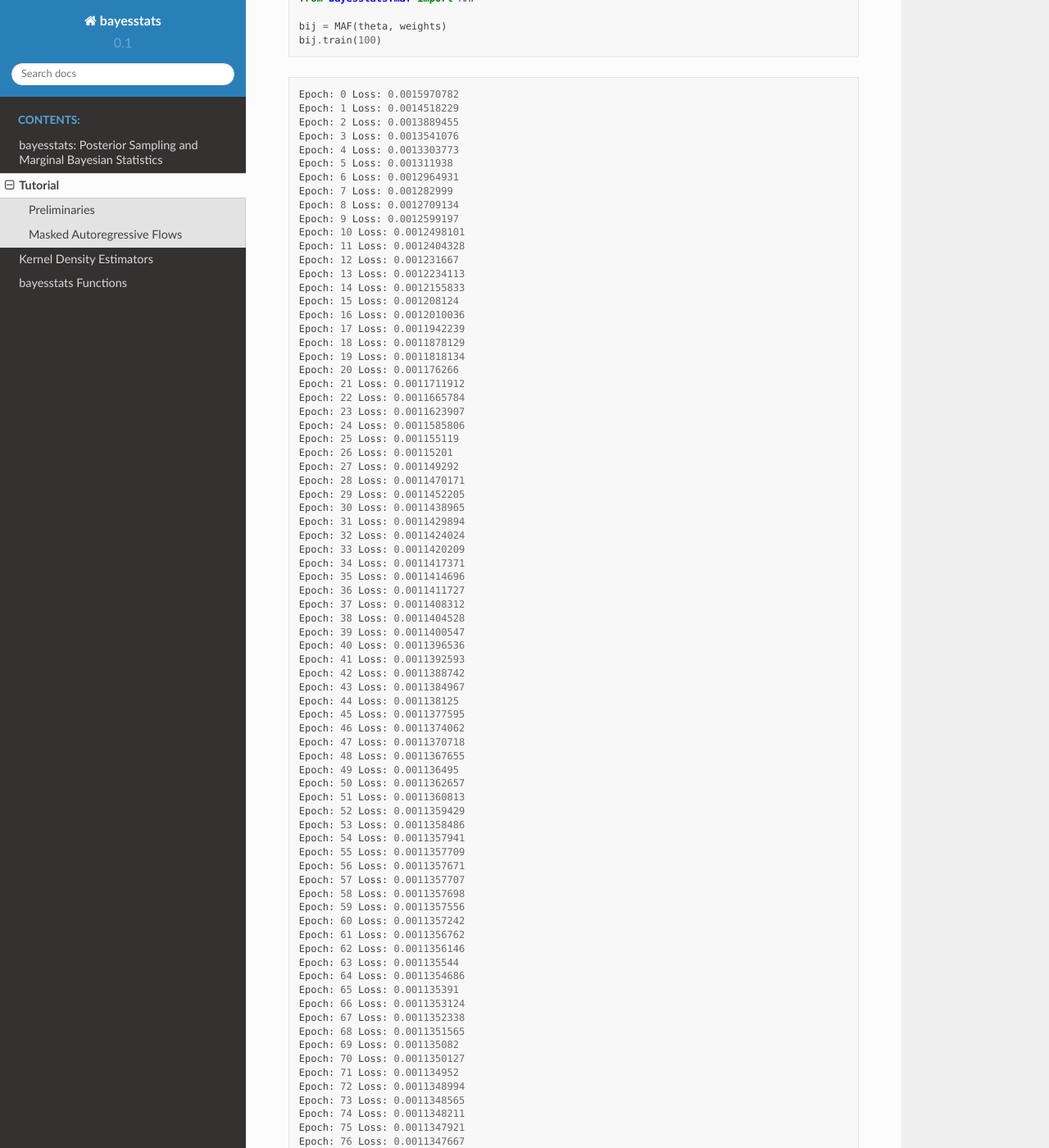
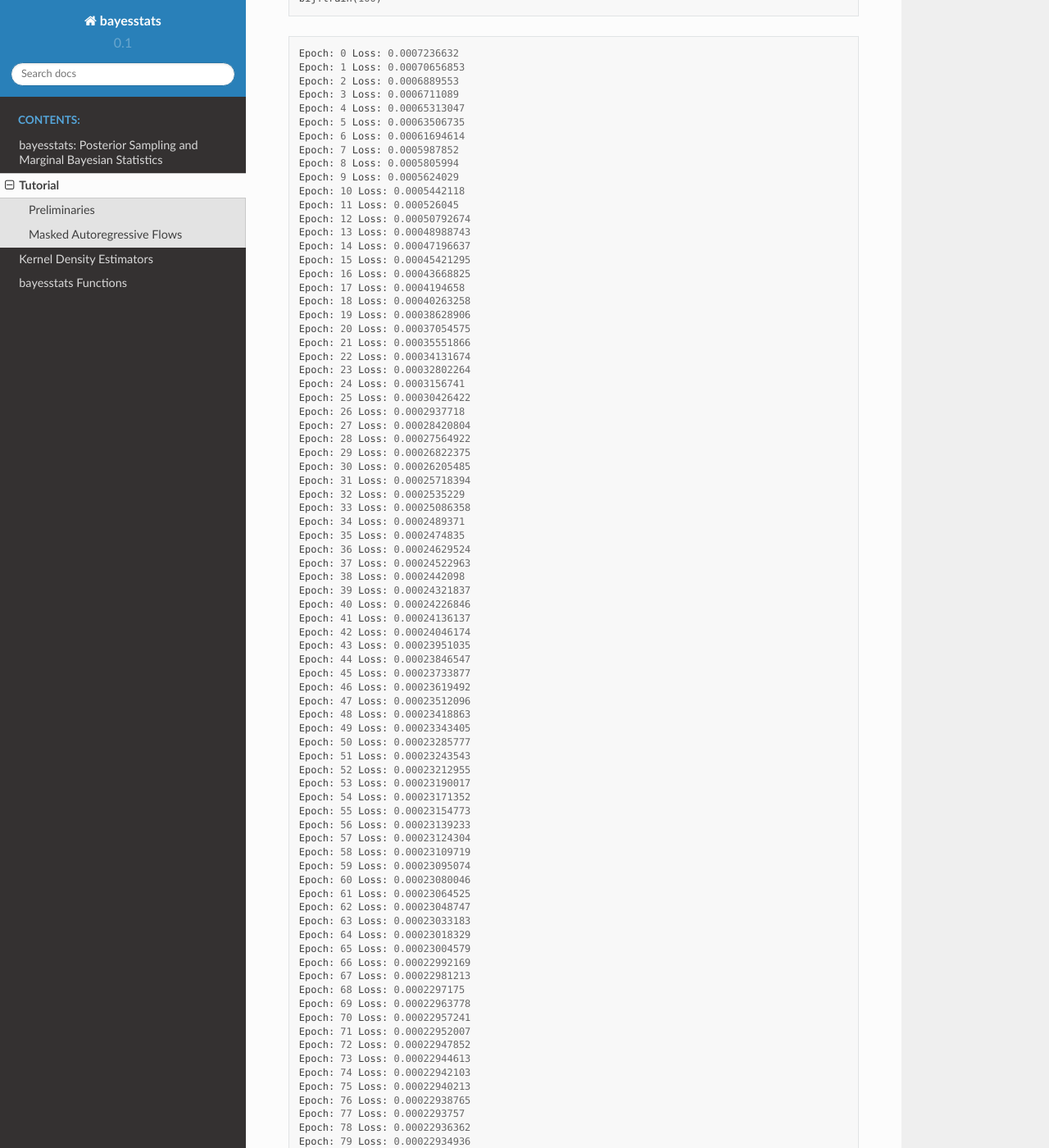
Before and after one commit to htjb/margarine, a Sphinx documentation site: the page built from docs/source/tutorial.rst, in a window 1280 px wide and 1400 px high, scrolled down 2692 px. Shown: the whole window at 82% size. Built offline with Sphinx 7.4.7 and the Read the Docs theme 2.0.0, drawn with Linux system fonts in a browser that asks for light colours; some of the changed text lies outside the part shown.

Commit message:
changed tutorial example samples to the test set

```diff
--- a/docs/source/tutorial.rst
+++ b/docs/source/tutorial.rst
@@ -130,106 +124,106 @@
 
 .. parsed-literal::
 
-    Epoch: 0 Loss: 0.0015970782
-    Epoch: 1 Loss: 0.0014518229
-    Epoch: 2 Loss: 0.0013889455
-    Epoch: 3 Loss: 0.0013541076
-    Epoch: 4 Loss: 0.0013303773
-    Epoch: 5 Loss: 0.001311938
-    Epoch: 6 Loss: 0.0012964931
-    Epoch: 7 Loss: 0.001282999
-    Epoch: 8 Loss: 0.0012709134
-    Epoch: 9 Loss: 0.0012599197
-    Epoch: 10 Loss: 0.0012498101
-    Epoch: 11 Loss: 0.0012404328
-    Epoch: 12 Loss: 0.001231667
-    Epoch: 13 Loss: 0.0012234113
-    Epoch: 14 Loss: 0.0012155833
-    Epoch: 15 Loss: 0.001208124
-    Epoch: 16 Loss: 0.0012010036
-    Epoch: 17 Loss: 0.0011942239
-    Epoch: 18 Loss: 0.0011878129
-    Epoch: 19 Loss: 0.0011818134
-    Epoch: 20 Loss: 0.001176266
-    Epoch: 21 Loss: 0.0011711912
-    Epoch: 22 Loss: 0.0011665784
-    Epoch: 23 Loss: 0.0011623907
-    Epoch: 24 Loss: 0.0011585806
-    Epoch: 25 Loss: 0.001155119
-    Epoch: 26 Loss: 0.00115201
-    Epoch: 27 Loss: 0.001149292
-    Epoch: 28 Loss: 0.0011470171
-    Epoch: 29 Loss: 0.0011452205
-    Epoch: 30 Loss: 0.0011438965
-    Epoch: 31 Loss: 0.0011429894
-    Epoch: 32 Loss: 0.0011424024
-    Epoch: 33 Loss: 0.0011420209
-    Epoch: 34 Loss: 0.0011417371
-    Epoch: 35 Loss: 0.0011414696
-    Epoch: 36 Loss: 0.0011411727
-    Epoch: 37 Loss: 0.0011408312
-    Epoch: 38 Loss: 0.0011404528
-    Epoch: 39 Loss: 0.0011400547
-    Epoch: 40 Loss: 0.0011396536
-    Epoch: 41 Loss: 0.0011392593
-    Epoch: 42 Loss: 0.0011388742
-    Epoch: 43 Loss: 0.0011384967
-    Epoch: 44 Loss: 0.001138125
-    Epoch: 45 Loss: 0.0011377595
-    Epoch: 46 Loss: 0.0011374062
-    Epoch: 47 Loss: 0.0011370718
-    Epoch: 48 Loss: 0.0011367655
-    Epoch: 49 Loss: 0.001136495
-    Epoch: 50 Loss: 0.0011362657
-    Epoch: 51 Loss: 0.0011360813
-    Epoch: 52 Loss: 0.0011359429
-    Epoch: 53 Loss: 0.0011358486
-    Epoch: 54 Loss: 0.0011357941
-    Epoch: 55 Loss: 0.0011357709
-    Epoch: 56 Loss: 0.0011357671
-    Epoch: 57 Loss: 0.0011357707
-    Epoch: 58 Loss: 0.0011357698
-    Epoch: 59 Loss: 0.0011357556
-    Epoch: 60 Loss: 0.0011357242
-    Epoch: 61 Loss: 0.0011356762
-    Epoch: 62 Loss: 0.0011356146
-    Epoch: 63 Loss: 0.001135544
-    Epoch: 64 Loss: 0.0011354686
-    Epoch: 65 Loss: 0.001135391
-    Epoch: 66 Loss: 0.0011353124
-    Epoch: 67 Loss: 0.0011352338
-    Epoch: 68 Loss: 0.0011351565
-    Epoch: 69 Loss: 0.001135082
-    Epoch: 70 Loss: 0.0011350127
-    Epoch: 71 Loss: 0.001134952
-    Epoch: 72 Loss: 0.0011348994
-    Epoch: 73 Loss: 0.0011348565
-    Epoch: 74 Loss: 0.0011348211
-    Epoch: 75 Loss: 0.0011347921
-    Epoch: 76 Loss: 0.0011347667
-    Epoch: 77 Loss: 0.0011347437
-    Epoch: 78 Loss: 0.001134721
-    Epoch: 79 Loss: 0.001134698
-    Epoch: 80 Loss: 0.0011346744
-    Epoch: 81 Loss: 0.0011346501
-    Epoch: 82 Loss: 0.0011346246
-    Epoch: 83 Loss: 0.0011345983
-    Epoch: 84 Loss: 0.0011345717
-    Epoch: 85 Loss: 0.0011345448
-    Epoch: 86 Loss: 0.0011345173
-    Epoch: 87 Loss: 0.0011344894
-    Epoch: 88 Loss: 0.0011344613
-    Epoch: 89 Loss: 0.0011344329
-    Epoch: 90 Loss: 0.001134404
-    Epoch: 91 Loss: 0.0011343753
-    Epoch: 92 Loss: 0.0011343475
-    Epoch: 93 Loss: 0.0011343205
-    Epoch: 94 Loss: 0.0011342944
-    Epoch: 95 Loss: 0.0011342694
-    Epoch: 96 Loss: 0.0011342455
-    Epoch: 97 Loss: 0.0011342218
-    Epoch: 98 Loss: 0.0011341982
-    Epoch: 99 Loss: 0.0011341749
+    Epoch: 0 Loss: 0.0007236632
+    Epoch: 1 Loss: 0.00070656853
+    Epoch: 2 Loss: 0.0006889553
+    Epoch: 3 Loss: 0.0006711089
+    Epoch: 4 Loss: 0.00065313047
+    Epoch: 5 Loss: 0.00063506735
+    Epoch: 6 Loss: 0.00061694614
+    Epoch: 7 Loss: 0.0005987852
+    Epoch: 8 Loss: 0.0005805994
+    Epoch: 9 Loss: 0.0005624029
+    Epoch: 10 Loss: 0.0005442118
+    Epoch: 11 Loss: 0.000526045
+    Epoch: 12 Loss: 0.00050792674
+    Epoch: 13 Loss: 0.00048988743
+    Epoch: 14 Loss: 0.00047196637
+    Epoch: 15 Loss: 0.00045421295
+    Epoch: 16 Loss: 0.00043668825
+    Epoch: 17 Loss: 0.0004194658
+    Epoch: 18 Loss: 0.00040263258
+    Epoch: 19 Loss: 0.00038628906
+    Epoch: 20 Loss: 0.00037054575
+    Epoch: 21 Loss: 0.00035551866
+    Epoch: 22 Loss: 0.00034131674
+    Epoch: 23 Loss: 0.00032802264
+    Epoch: 24 Loss: 0.0003156741
+    Epoch: 25 Loss: 0.00030426422
+    Epoch: 26 Loss: 0.0002937718
+    Epoch: 27 Loss: 0.00028420804
+    Epoch: 28 Loss: 0.00027564922
+    Epoch: 29 Loss: 0.00026822375
+    Epoch: 30 Loss: 0.00026205485
+    Epoch: 31 Loss: 0.00025718394
+    Epoch: 32 Loss: 0.0002535229
+    Epoch: 33 Loss: 0.00025086358
+    Epoch: 34 Loss: 0.0002489371
+    Epoch: 35 Loss: 0.0002474835
+    Epoch: 36 Loss: 0.00024629524
+    Epoch: 37 Loss: 0.00024522963
+    Epoch: 38 Loss: 0.0002442098
+    Epoch: 39 Loss: 0.00024321837
+    Epoch: 40 Loss: 0.00024226846
+    Epoch: 41 Loss: 0.00024136137
+    Epoch: 42 Loss: 0.00024046174
+    Epoch: 43 Loss: 0.00023951035
+    Epoch: 44 Loss: 0.00023846547
+    Epoch: 45 Loss: 0.00023733877
+    Epoch: 46 Loss: 0.00023619492
+    Epoch: 47 Loss: 0.00023512096
+    Epoch: 48 Loss: 0.00023418863
+    Epoch: 49 Loss: 0.00023343405
+    Epoch: 50 Loss: 0.00023285777
+    Epoch: 51 Loss: 0.00023243543
+    Epoch: 52 Loss: 0.00023212955
+    Epoch: 53 Loss: 0.00023190017
+    Epoch: 54 Loss: 0.00023171352
+    Epoch: 55 Loss: 0.00023154773
+    Epoch: 56 Loss: 0.00023139233
+    Epoch: 57 Loss: 0.00023124304
+    Epoch: 58 Loss: 0.00023109719
+    Epoch: 59 Loss: 0.00023095074
+    Epoch: 60 Loss: 0.00023080046
+    Epoch: 61 Loss: 0.00023064525
+    Epoch: 62 Loss: 0.00023048747
+    Epoch: 63 Loss: 0.00023033183
+    Epoch: 64 Loss: 0.00023018329
+    Epoch: 65 Loss: 0.00023004579
+    Epoch: 66 Loss: 0.00022992169
+    Epoch: 67 Loss: 0.00022981213
+    Epoch: 68 Loss: 0.0002297175
+    Epoch: 69 Loss: 0.00022963778
+    Epoch: 70 Loss: 0.00022957241
+    Epoch: 71 Loss: 0.00022952007
+    Epoch: 72 Loss: 0.00022947852
+    Epoch: 73 Loss: 0.00022944613
+    Epoch: 74 Loss: 0.00022942103
+    Epoch: 75 Loss: 0.00022940213
+    Epoch: 76 Loss: 0.00022938765
+    Epoch: 77 Loss: 0.0002293757
+    Epoch: 78 Loss: 0.00022936362
+    Epoch: 79 Loss: 0.00022934936
+    Epoch: 80 Loss: 0.00022933145
+    Epoch: 81 Loss: 0.00022930934
+    Epoch: 82 Loss: 0.00022928328
+    Epoch: 83 Loss: 0.00022925375
+    Epoch: 84 Loss: 0.00022922209
+    Epoch: 85 Loss: 0.00022918936
+    Epoch: 86 Loss: 0.00022915701
+    Epoch: 87 Loss: 0.0002291264
+    Epoch: 88 Loss: 0.00022909862
+    Epoch: 89 Loss: 0.00022907445
+    Epoch: 90 Loss: 0.00022905417
+    Epoch: 91 Loss: 0.00022903763
+    Epoch: 92 Loss: 0.00022902423
+    Epoch: 93 Loss: 0.00022901288
+    Epoch: 94 Loss: 0.00022900262
+    Epoch: 95 Loss: 0.0002289925
+    Epoch: 96 Loss: 0.0002289821
+    Epoch: 97 Loss: 0.00022897117
+    Epoch: 98 Loss: 0.00022895969
+    Epoch: 99 Loss: 0.00022894757
 
 
 We can then generate samples from the bijector using the following code
@@ -467,13 +461,13 @@
 
 .. parsed-literal::
 
-    [[-0.70678295 -2.92661438 -2.15884215 -0.25256686 -0.1032339 ]
-     [-2.40161305 -2.5541544  -2.44247203 -1.0244403   0.68400483]
-     [-2.90485132 -0.76886809 -2.29264263 -0.36240851  0.40278625]
-     [-0.24707256 -0.51681385 -1.8166892  -0.64972108 -0.83132431]
-     [-2.35465953 -2.98118285 -2.53109752  0.36386813  0.74911994]
-     [-1.67527823 -2.97513448 -1.16409405 -0.74443368 -0.45681731]
-     [-2.35423764 -1.802828   -1.4850102  -0.22781295  0.68045671]
-     [-2.11597495 -0.63880557 -1.68669428 -0.41141343  1.19492162]
-     [-2.98582996 -2.8513691  -1.01533019  1.17565323  0.19444828]
-     [-1.07779061 -2.32937741 -0.53094474 -0.75321943  0.57310924]]
+    [[-0.11829965  1.27506803 -1.81180451  0.24690157 -0.00483511]
+     [ 0.12916093 -1.05167247 -0.97871323  1.74080209 -0.83085717]
+     [-0.16799171  0.58759295  0.13883955 -1.39876705  0.20187526]
+     [-0.99995712  0.11730558  1.76906986  1.99542091 -0.21824603]
+     [ 0.60131411 -1.58503205  0.01012616  0.41564238  0.84142974]
+     [-0.19917245 -0.28667918 -0.50765469  0.18660712  0.55610343]
+     [ 0.9444867  -0.1854406  -1.29777312 -0.03893257  0.18736033]
+     [ 0.11583377 -0.23988482 -1.13781312 -1.28659515 -0.79895018]
+     [ 1.32278833  0.63220892  0.92837153  2.76810487  1.32061413]
+     [-0.46915435  1.9774634   1.60885825 -0.12722853 -1.55120167]]
```
Also changed, not shown: other parts of docs/source/tutorial.rst (+109 -115 lines), docs/source/output_15_1.png, docs/source/output_17_0.png, docs/source/output_5_0.png, docs/source/output_9_0.png, 1 other file.
